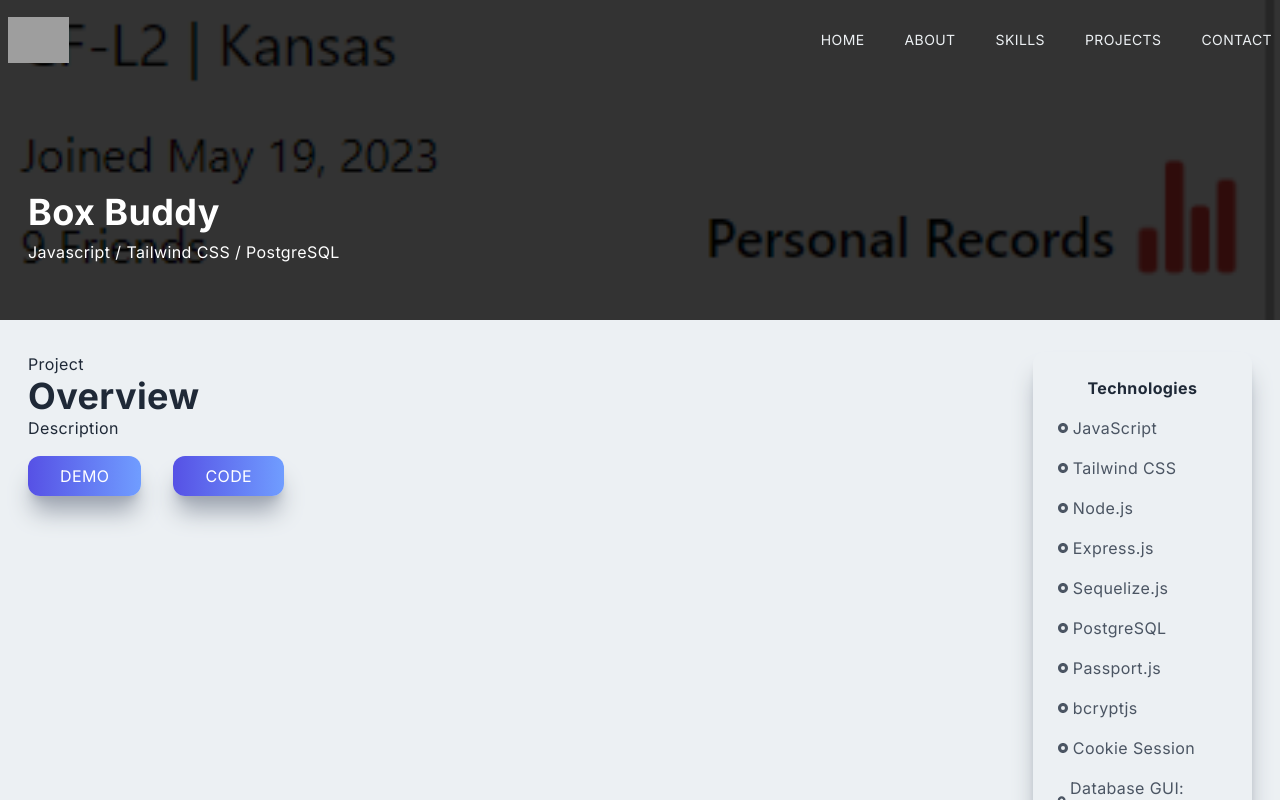
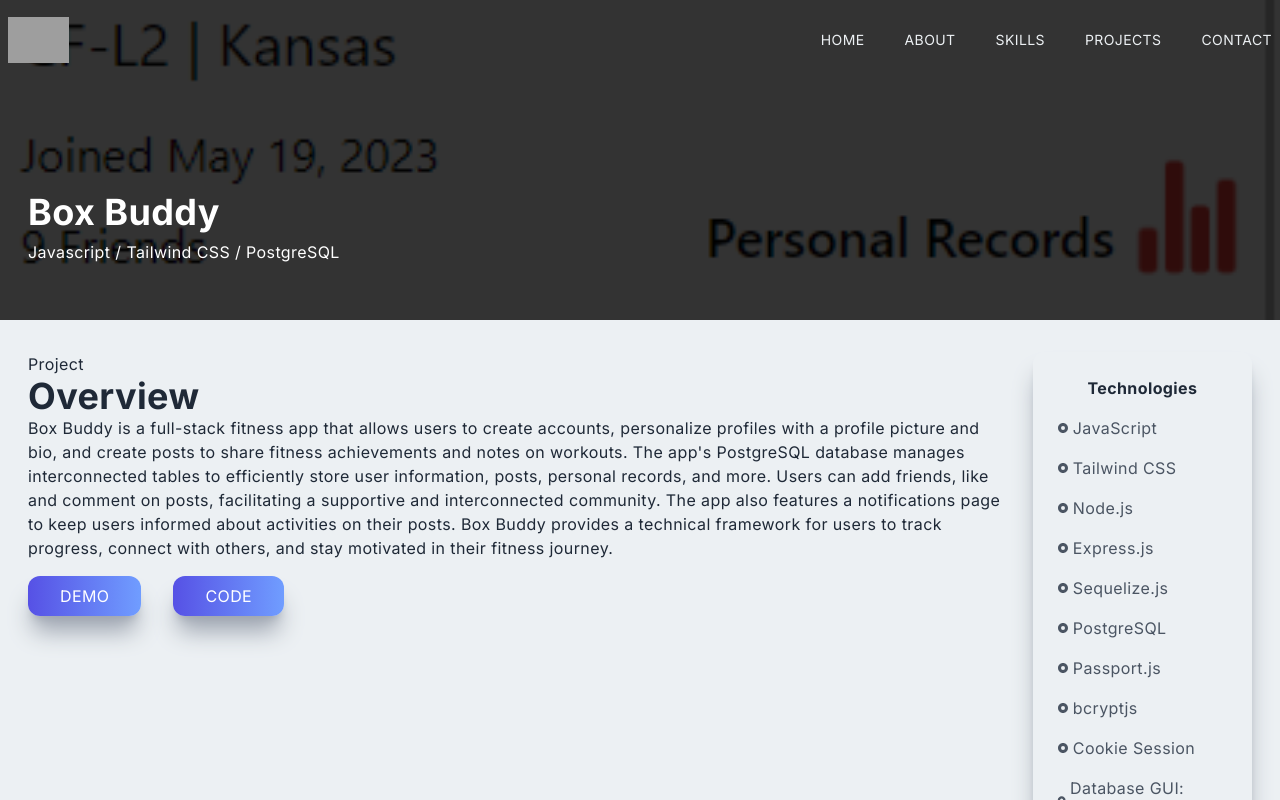
Before and after one commit to elehma4/portfolio-nextjs, a Next.js app: page /boxBuddy in a window 1280 px wide. Shown: the top 800 px of the page. Built offline with nearby package versions, Linux system fonts and the light colour scheme; grey boxes are pictures that could not be loaded.

Commit message:
box buddy description

```diff
--- a/app/boxBuddy/page.jsx
+++ b/app/boxBuddy/page.jsx
@@ -24,7 +24,7 @@ function boxBuddy() {
         <div className='col-span-4'>
           <p>Project</p>
           <h2>Overview</h2>
-          <p>Description</p>
+          <p>Box Buddy is a full-stack fitness app that allows users to create accounts, personalize profiles with a profile picture and bio, and create posts to share fitness achievements and notes on workouts. The app's PostgreSQL database manages interconnected tables to efficiently store user information, posts, personal records, and more. Users can add friends, like and comment on posts, facilitating a supportive and interconnected community. The app also features a notifications page to keep users informed about activities on their posts. Box Buddy provides a technical framework for users to track progress, connect with others, and stay motivated in their fitness journey. </p>
           <button className='px-8 py-2 mt-4 mr-8'>Demo</button>
           <Link href='https://github.com/ETH1Elohim/boxBuddy-fullstack'><button className='px-8 py-2 mt-4'>Code</button></Link>
         </div>
```
Also changed, not shown: public/assets/projects/Screenshot 2023-06-02 104016.png (added).
